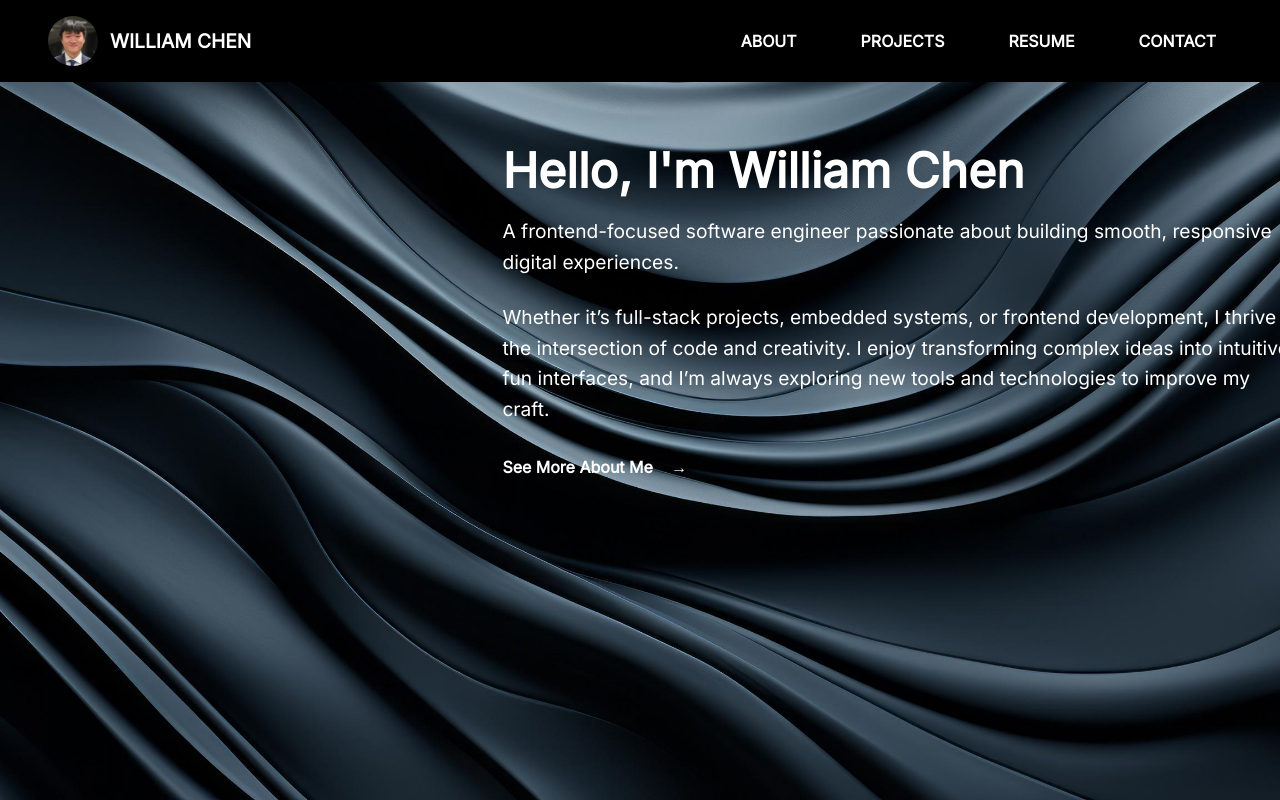
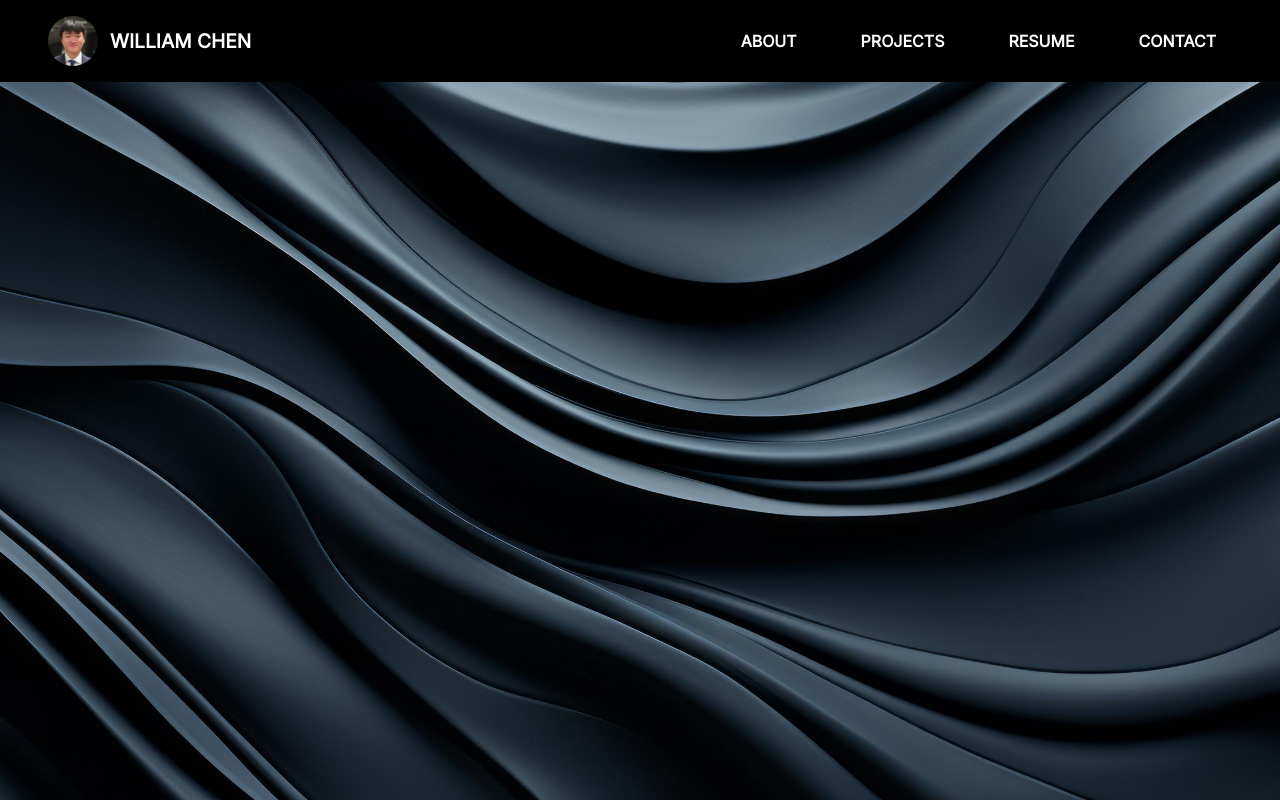
Before and after one commit to WilliamChn/WilliamChn.github.io, a React (Create React App) app: page /about in a window 1280 px wide. Built offline with nearby package versions, Linux system fonts and the light colour scheme.

Commit message:
installed react-router-dom and set up different routes for the navbar.

```diff
--- a/package.json
+++ b/package.json
@@ -10,6 +10,7 @@
     "@testing-library/user-event": "^13.5.0",
     "react": "^19.1.0",
     "react-dom": "^19.1.0",
+    "react-router-dom": "^7.6.1",
     "react-scripts": "5.0.1",
     "web-vitals": "^2.1.4"
   },
--- a/src/App.css
+++ b/src/App.css
@@ -315,13 +315,13 @@ html, body {
 /* Responsive styles */
 @media (max-width: 768px) {
   html, body {
-    overflow: hidden;
+
     height: 100%;
   }
 
   .App {
     height: 100vh;
-    overflow: hidden;
+
   }
 
   .bio {
--- a/src/App.js
+++ b/src/App.js
@@ -1,83 +1,30 @@
-import { useState, useEffect } from 'react';
-import headshot from './assets/headshot.png';
+import { BrowserRouter as Router, Routes, Route } from 'react-router-dom';
 import background from './assets/background.jpg';
-import linkedinIcon from './assets/linkedin.png';
-import githubIcon from './assets/github.png';
+import Navbar from './components/Navbar';
+
+import Home from './pages/Home';
+import About from './pages/About';
+import Projects from './pages/Projects';
+import Resume from './pages/Resume';
+import Contact from './pages/Contact';
+
 import './App.css';
 
 function App() {
-  const [menuOpen, setMenuOpen] = useState(false);
-  const [menuVisible, setMenuVisible] = useState(false);
-
-  useEffect(() => {
-    if (menuOpen) {
-      setMenuVisible(true);
-    } else {
-      const timeout = setTimeout(() => setMenuVisible(false), 400); // match fade duration
-      return () => clearTimeout(timeout);
-    }
-  }, [menuOpen]);
-
   return (
-    <div className="App">
-      <img src={background} alt="background" className="bg-img" />
-
-      <nav className="navbar">
-        <a href="/" className="nav-left">
-          <img src={headshot} alt="William Chen" className="nav-headshot" />
-          <span className="nav-name">WILLIAM CHEN</span>
-        </a>
-
-        <div className="nav-right desktop-nav">
-          <a href="#about">ABOUT</a>
-          <a href="#projects">PROJECTS</a>
-          <a href="#resume">RESUME</a>
-          <a href="#contact">CONTACT</a>
-        </div>
-
-        <div className={`hamburger ${menuOpen ? 'open' : ''}`} onClick={() => setMenuOpen(!menuOpen)}>
-          <span></span>
-          <span></span>
-          <span></span>
-        </div>
-
-        {menuVisible && (
-          <div className={`nav-right mobile-menu ${menuOpen ? 'fade-in' : 'fade-out'}`}>
-            <a href="#about" onClick={() => setMenuOpen(false)}>ABOUT</a>
-            <a href="#projects" onClick={() => setMenuOpen(false)}>PROJECTS</a>
-            <a href="#resume" onClick={() => setMenuOpen(false)}>RESUME</a>
-            <a href="#contact" onClick={() => setMenuOpen(false)}>CONTACT</a>
-          </div>
-        )}
-      </nav>
-
-      <div className="bio">
-        <h1>Hello, I'm William Chen</h1>
-        <p>A frontend-focused software engineer passionate about building smooth, responsive digital experiences.</p>
-        <p>Whether it’s full-stack projects, embedded systems, or frontend development, I thrive at the intersection of code and creativity. I enjoy transforming complex ideas into intuitive, fun interfaces, and I’m always exploring new tools and technologies to improve my craft.</p>
-          <div className="see-more-wrapper">
-            <a href="#about" className="see-more">
-              See More About Me <span className="arrow">→</span>
-            </a>
-          </div>
-          <div className="social-icons-desktop">
-            <a href="https://www.linkedin.com/in/will-ch/" target="_blank" rel="noopener noreferrer">
-              <img src={linkedinIcon} alt="LinkedIn" className="social-icon" />
-            </a>
-            <a href="https://github.com/WilliamChn" target="_blank" rel="noopener noreferrer">
-              <img src={githubIcon} alt="GitHub" className="social-icon" />
-            </a>
-          </div>
+    <Router>
+      <div className="App">
+        <img src={background} alt="background" className="bg-img" />
+        <Navbar />
+        <Routes>
+          <Route path="/" element={<Home />} />
+          <Route path="/about" element={<About />} />
+          <Route path="/projects" element={<Projects />} />
+          <Route path="/resume" element={<Resume />} />
+          <Route path="/contact" element={<Contact />} />
+        </Routes>
       </div>
-        <div className="social-icons-wrapper">
-          <a href="https://www.linkedin.com/in/will-ch/" target="_blank" rel="noopener noreferrer">
-            <img src={linkedinIcon} alt="LinkedIn" className="social-icon" />
-          </a>
-          <a href="https://github.com/WilliamChn" target="_blank" rel="noopener noreferrer">
-            <img src={githubIcon} alt="GitHub" className="social-icon" />
-          </a>
-        </div>
-    </div>
+    </Router>
   );
 }
 
--- /dev/null
+++ b/src/components/Navbar.jsx
@@ -0,0 +1,50 @@
+import { useState, useEffect } from 'react';
+import { Link } from 'react-router-dom';
+import headshot from '../assets/headshot.png';
+
+function Navbar() {
+  const [menuOpen, setMenuOpen] = useState(false);
+  const [menuVisible, setMenuVisible] = useState(false);
+
+  useEffect(() => {
+    if (menuOpen) {
+      setMenuVisible(true);
+    } else {
+      const timeout = setTimeout(() => setMenuVisible(false), 400);
+      return () => clearTimeout(timeout);
+    }
+  }, [menuOpen]);
+
+  return (
+    <nav className="navbar">
+      <Link to="/" className="nav-left">
+        <img src={headshot} alt="William Chen" className="nav-headshot" />
+        <span className="nav-name">WILLIAM CHEN</span>
+      </Link>
+
+      <div className="nav-right desktop-nav">
+        <Link to="/about">ABOUT</Link>
+        <Link to="/projects">PROJECTS</Link>
+        <Link to="/resume">RESUME</Link>
+        <Link to="/contact">CONTACT</Link>
+      </div>
+
+      <div className={`hamburger ${menuOpen ? 'open' : ''}`} onClick={() => setMenuOpen(!menuOpen)}>
+        <span></span>
+        <span></span>
+        <span></span>
+      </div>
+
+      {menuVisible && (
+        <div className={`nav-right mobile-menu ${menuOpen ? 'fade-in' : 'fade-out'}`}>
+          <Link to="/about" onClick={() => setMenuOpen(false)}>ABOUT</Link>
+          <Link to="/projects" onClick={() => setMenuOpen(false)}>PROJECTS</Link>
+          <Link to="/resume" onClick={() => setMenuOpen(false)}>RESUME</Link>
+          <Link to="/contact" onClick={() => setMenuOpen(false)}>CONTACT</Link>
+        </div>
+      )}
+    </nav>
+  );
+}
+
+export default Navbar;
--- /dev/null
+++ b/src/components/SocialIcons.jsx
@@ -0,0 +1,29 @@
+// SocialIcons.jsx
+import linkedinIcon from '../assets/linkedin.png';
+import githubIcon from '../assets/github.png';
+
+export function SocialIconsDesktop() {
+  return (
+    <div className="social-icons-desktop">
+      <a href="https://www.linkedin.com/in/will-ch/" target="_blank" rel="noopener noreferrer">
+        <img src={linkedinIcon} alt="LinkedIn" className="social-icon" />
+      </a>
+      <a href="https://github.com/WilliamChn" target="_blank" rel="noopener noreferrer">
+        <img src={githubIcon} alt="GitHub" className="social-icon" />
+      </a>
+    </div>
+  );
+}
+
+export function SocialIconsMobile() {
+  return (
+    <div className="social-icons-wrapper">
+      <a href="https://www.linkedin.com/in/will-ch/" target="_blank" rel="noopener noreferrer">
+        <img src={linkedinIcon} alt="LinkedIn" className="social-icon" />
+      </a>
+      <a href="https://github.com/WilliamChn" target="_blank" rel="noopener noreferrer">
+        <img src={githubIcon} alt="GitHub" className="social-icon" />
+      </a>
+    </div>
+  );
+}
--- /dev/null
+++ b/src/pages/About.jsx
@@ -0,0 +1,10 @@
+function About() {
+  return (
+    <div className="page-content">
+      <h1>About Me</h1>
+      <p>Page under construction.</p>
+    </div>
+  );
+}
+
+export default About;
--- /dev/null
+++ b/src/pages/Contact.jsx
@@ -0,0 +1,10 @@
+function Contact() {
+  return (
+    <div className="page-content">
+      <h1>About Me</h1>
+      <p>Page under construction.</p>
+    </div>
+  );
+}
+
+export default Contact;
--- /dev/null
+++ b/src/pages/Home.jsx
@@ -0,0 +1,22 @@
+import { SocialIconsDesktop, SocialIconsMobile } from "../components/SocialIcons";
+
+function Home() {
+  return (
+    <>
+      <div className="bio">
+        <h1>Hello, I'm William Chen</h1>
+        <p>A frontend-focused software engineer passionate about building smooth, responsive digital experiences.</p>
+        <p>Whether it’s full-stack projects, embedded systems, or frontend development, I thrive at the intersection of code and creativity. I enjoy transforming complex ideas into intuitive, fun interfaces, and I’m always exploring new tools and technologies to improve my craft.</p>
+        <div className="see-more-wrapper">
+          <a href="/about" className="see-more">
+            See More About Me <span className="arrow">→</span>
+          </a>
+        </div>
+        <SocialIconsDesktop />
+      </div>
+      <SocialIconsMobile />
+    </>
+  );
+}
+
+export default Home;
--- /dev/null
+++ b/src/pages/Projects.jsx
@@ -0,0 +1,10 @@
+function Projects() {
+  return (
+    <div className="page-content">
+      <h1>About Me</h1>
+      <p>Page under construction.</p>
+    </div>
+  );
+}
+
+export default Projects;
--- /dev/null
+++ b/src/pages/Resume.jsx
@@ -0,0 +1,10 @@
+function Resume() {
+  return (
+    <div className="page-content">
+      <h1>About Me</h1>
+      <p>Page under construction.</p>
+    </div>
+  );
+}
+
+export default Resume;
```
Also changed, not shown: 1 other file (tests, documents, lock files or other folders).
